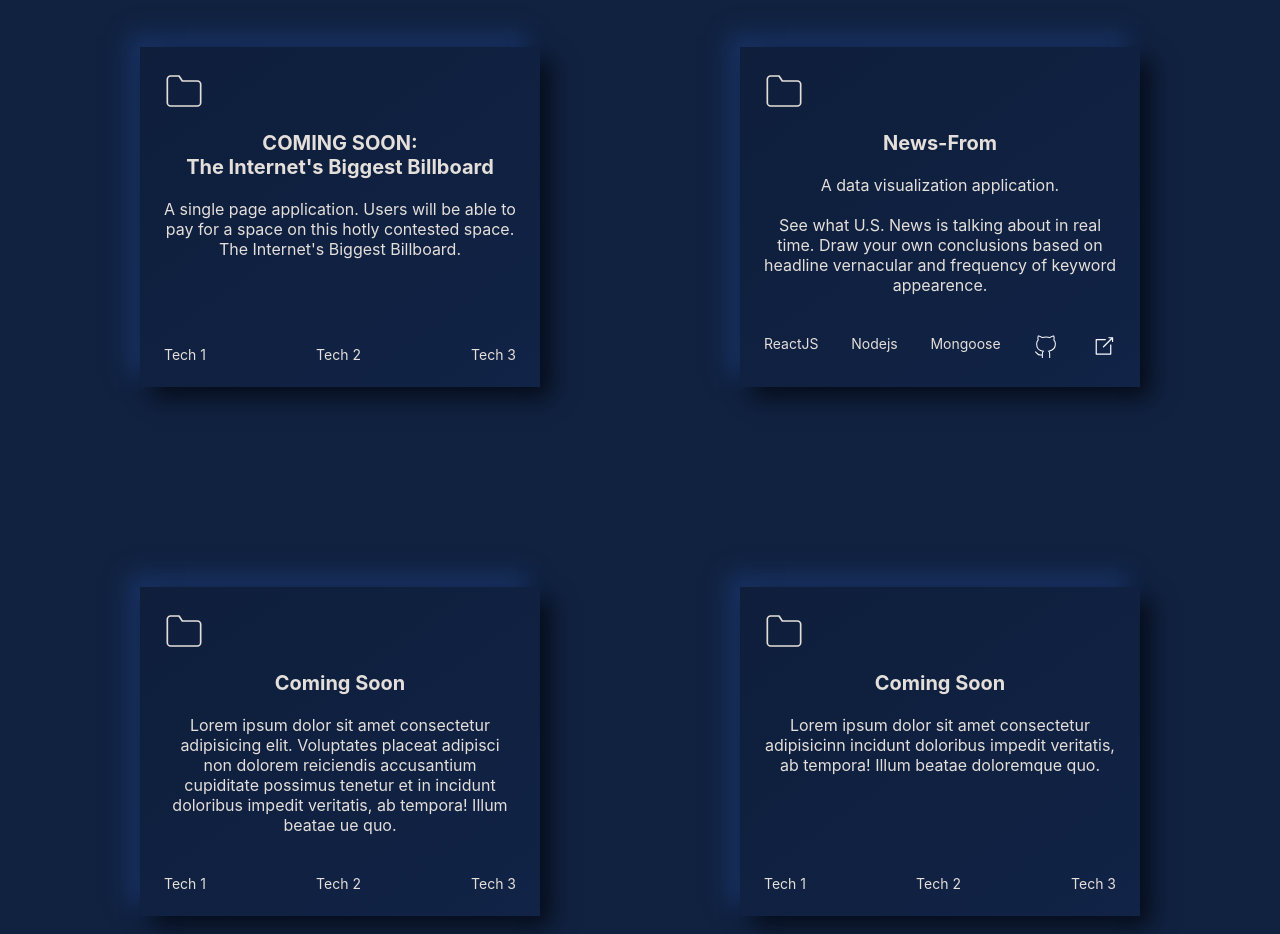
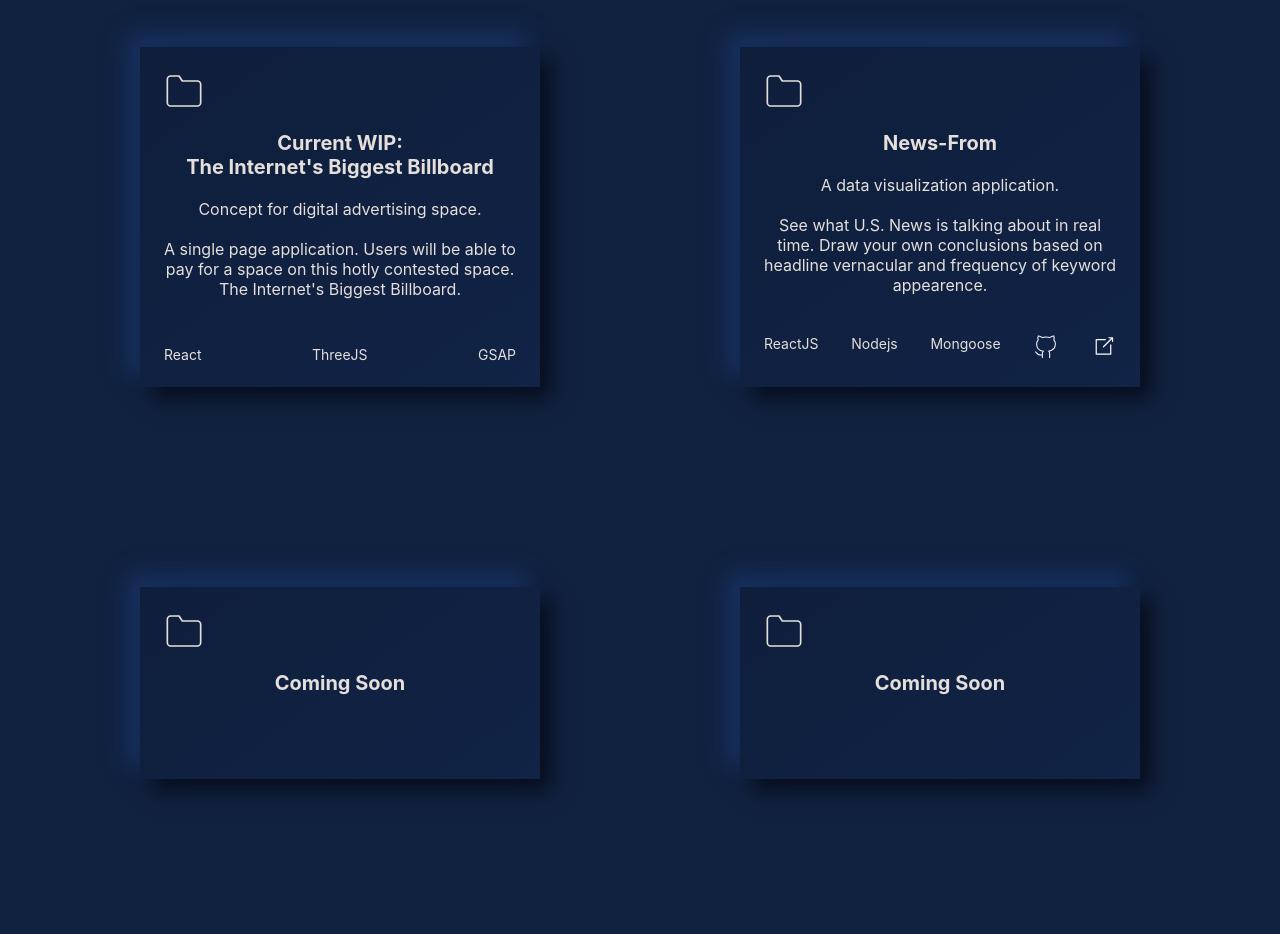
Before and after one commit to JuliusDorfman/juliusdorfmanportfolio, a React (Create React App) app: page / in a window 1280 px wide. Shown: the part 1746-2680 px from the top of the page. Built offline with nearby package versions, Linux system fonts and the light colour scheme; a web font is replaced by a local one.

Commit message:
Updates to Other Projects

```diff
--- a/src/Pages/Work/Work.jsx
+++ b/src/Pages/Work/Work.jsx
@@ -254,15 +254,19 @@ export default class Work extends React.Component {
                       </div>
                       <div className="other-project-links"></div>
                     </div>
-                    <h3 className="other-project-title">COMING SOON: <br /> The Internet's Biggest Billboard</h3>
-                    <div className="other-project-description">A single page application. Users will be able to pay for a space on
+                    <h3 className="other-project-title">Current WIP: <br /> The Internet's Biggest Billboard</h3>
+                    <div className="other-project-description">
+                      Concept for digital advertising space.
+                      <br />
+                      <br />
+                      A single page application. Users will be able to pay for a space on
                       this hotly contested space. The Internet's Biggest Billboard.</div>
                   </header>
                   <footer>
                     <ul>
-                      <li>Tech 1</li>
-                      <li>Tech 2</li>
-                      <li>Tech 3</li>
+                      <li>React</li>
+                      <li>ThreeJS</li>
+                      <li>GSAP</li>
                     </ul>
                   </footer>
                 </div>
@@ -326,16 +330,13 @@ export default class Work extends React.Component {
                       <div className="other-project-links"></div>
                     </div>
                     <h3 className="other-project-title">Coming Soon</h3>
-                    <div className="other-project-description">Lorem ipsum dolor sit amet consectetur
-                      adipisicing elit. Voluptates placeat adipisci non dolorem reiciendis accusantium
-                      cupiditate possimus tenetur et in incidunt doloribus impedit veritatis, ab tempora!
-                      Illum beatae ue quo.</div>
+                    <div className="other-project-description"></div>
                   </header>
                   <footer>
                     <ul>
-                      <li>Tech 1</li>
+                      {/* <li>Tech 1</li>
                       <li>Tech 2</li>
-                      <li>Tech 3</li>
+                      <li>Tech 3</li> */}
                     </ul>
                   </footer>
                 </div>
@@ -353,15 +354,13 @@ export default class Work extends React.Component {
                       <div className="other-project-links"></div>
                     </div>
                     <h3 className="other-project-title">Coming Soon</h3>
-                    <div className="other-project-description">Lorem ipsum dolor sit amet consectetur
-                      adipisicinn incidunt doloribus impedit veritatis, ab tempora!
-                      Illum beatae doloremque quo.</div>
+                    <div className="other-project-description"></div>
                   </header>
                   <footer>
                     <ul>
-                      <li>Tech 1</li>
+                      {/* <li>Tech 1</li>
                       <li>Tech 2</li>
-                      <li>Tech 3</li>
+                      <li>Tech 3</li> */}
                     </ul>
                   </footer>
                 </div>
```
